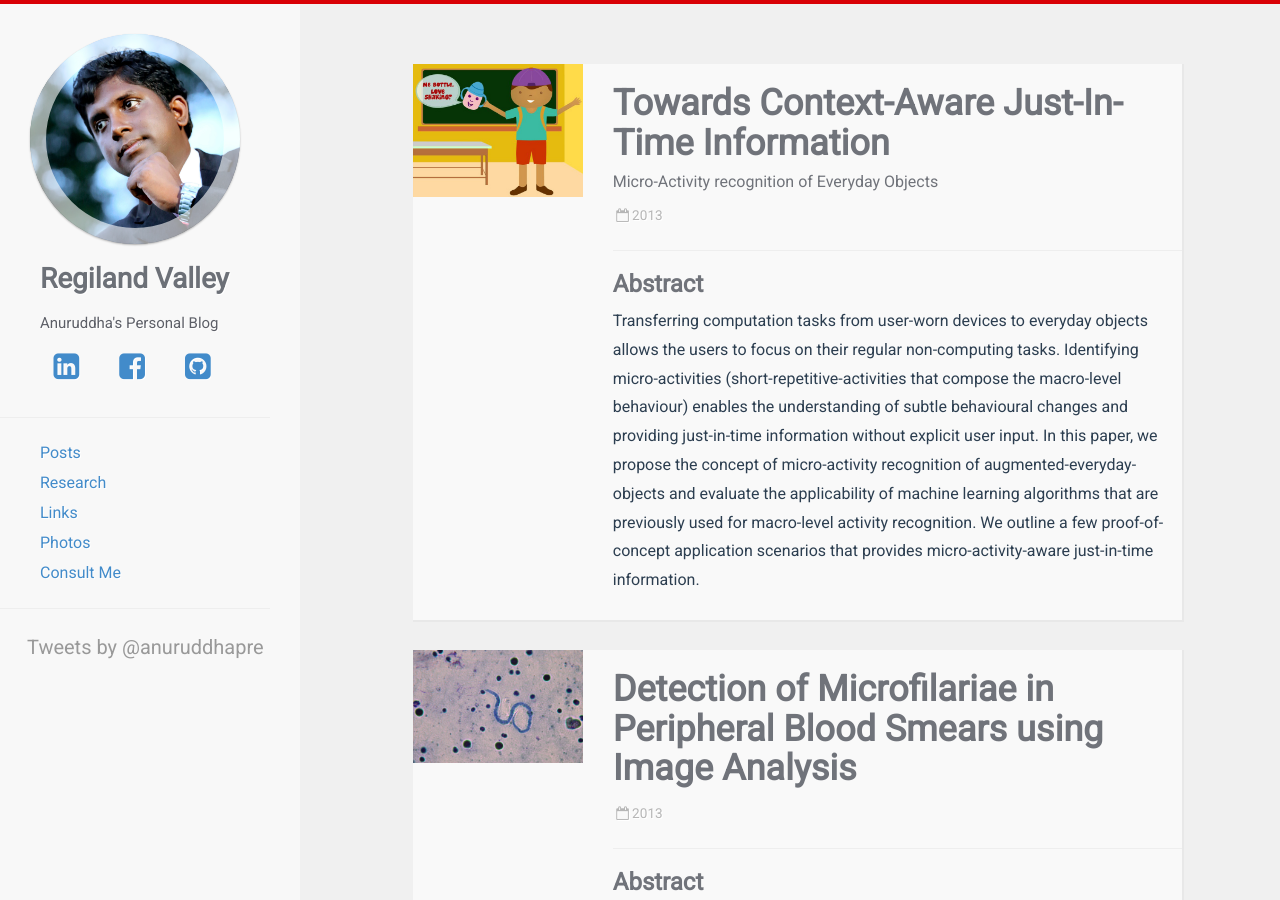
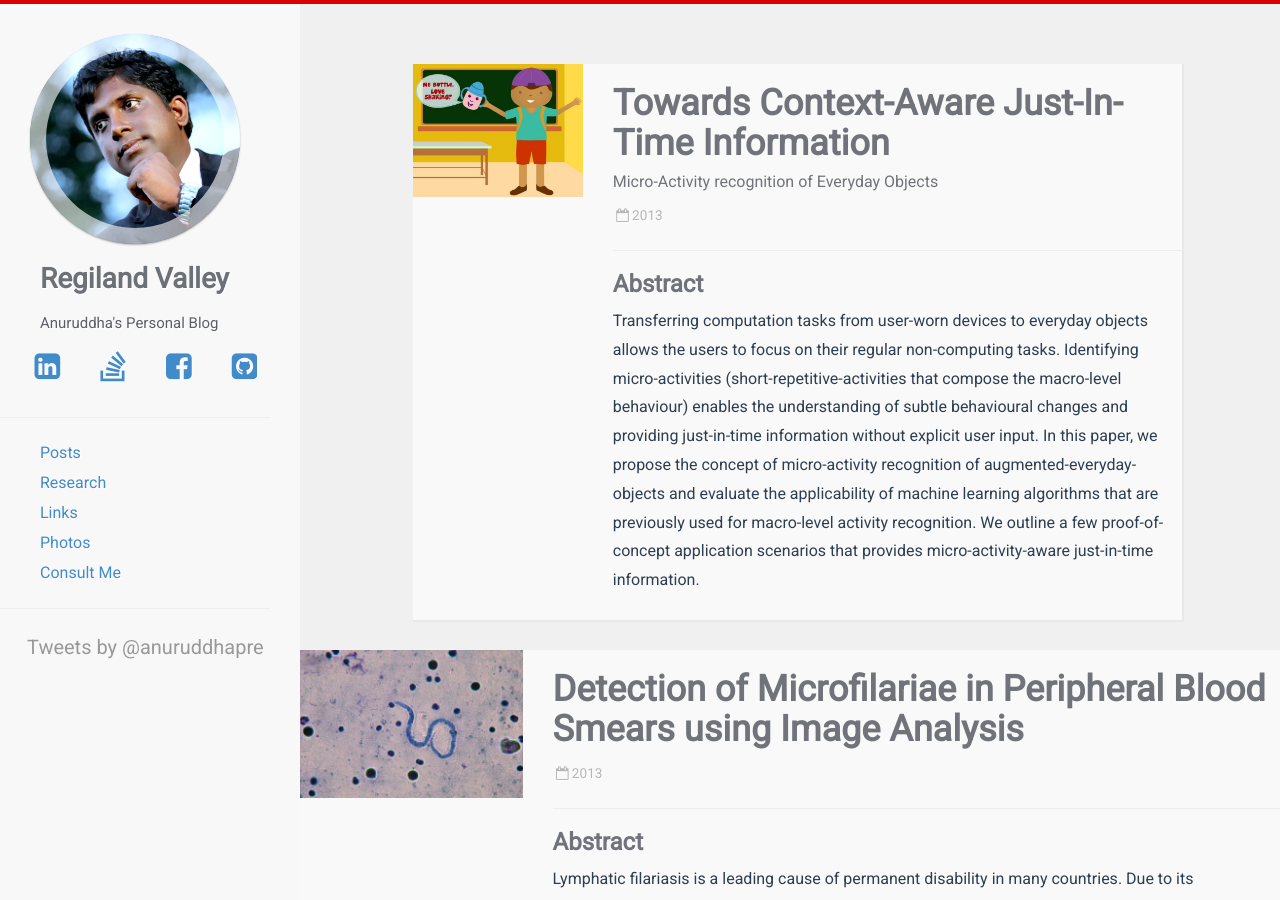
Before and after one commit to apremalal/apremalal.github.io, a Jekyll site: the page built from research.html, in a window 1280 px wide and 900 px high. Built offline with Jekyll 4.4.1, drawn with Linux system fonts in a browser that asks for light colours; nearby versions of some CDN libraries; comment, search, counter and statistics services are not loaded.

Commit message:
added links to SO

```diff
--- a/_config.yml
+++ b/_config.yml
@@ -3,8 +3,9 @@ author: Anuruddha Premalal
 baseurl:
 description: Anuruddha's Personal Blog
 github: http://www.github.com/apremalal
+stackoverflow: https://stackoverflow.com/users/1400204/anuruddha
 twitter: http://www.twitter.com/apremalal
-facebook: http://www.facebook.com
+facebook: http://www.facebook.com/apremalal
 linkedin: http://www.linkedin.com/in/apremalal/
 email: anuruddhapremalal[at]gmail.com
 location: 42°2'16"N   70°12'47"W
--- a/_includes/navigation.html
+++ b/_includes/navigation.html
@@ -37,8 +37,9 @@
    </div>
     <li class="sidebar-brand"><a href="{{ site.baseurl }}/"><h1 class="brand">{{ site.name }}</h1></a><h3>{{ site.description }}</h3></li>
     <div id="social-wrapper">
-      <ul style="display:inline-flex;list-style-type:none;margin-left:5%;padding:0;overflow:hidden;">
+      <ul style="display:inline-flex;list-style-type:none;margin-left:-2%;padding:0;overflow:hidden;">
        <li> <a target="_blank" href="{{ site.linkedin }}"><i class="fa fa-2x fa-linkedin-square"></i></a> </li>
+       <li> <a target="_blank" href="{{ site.stackoverflow }}"><i class="fa fa-2x fa-stack-overflow"></i></a></li>
        <li> <a target="_blank" href="{{ site.facebook }}"><i class="fa fa-2x fa-facebook-square"></i></a></li>
        <li> <a target="_blank" href="{{ site.github }}"><i class="fa fa-2x fa-github-square"></i></a> </li>
      </ul>
--- a/about.html
+++ b/about.html
@@ -18,8 +18,7 @@ title: About
         <div class="col-12 letter">
           <h1>Hello There!</span></h1>
           <div class="col-md-12" style="margin-bottom:60px;">
-            <span class="about-medium">I like to build and improve software that solves real-world business problems and creates a positive experience for users, as well as having a positive business impact for the organization. I get inspired by a high-productivity/innovative work culture—walking the line between perfection and a getting-it-done mentality.
-            </span>
+            <span class="about-medium">I like to build and improve software that solves real-world business problems and creates a positive experience for users, as well as having a positive business impact for the organization. I get inspired by a high-productivity/innovative work culture—walking the line between perfection and a getting-it-done mentality.</span>
             <br/><br/>
             <span>
               <ul>
--- a/research.html
+++ b/research.html
@@ -17,7 +17,7 @@ title: Research
           <div class="post">
             <h3>Introduction</h3>
             <p>Ubiquitous computing intends to increase the use of computers by making them accessible from anywhere in the physical environment at anytime yet without drawing user’s attention. Recent boom of wearable devices such as smart-watches, smart-glasses attempt to overcome this issue by proposing interactions that require minimal user involvement. However, in instances where people interact with shared physical objects in common spaces, it is more practical to augment the objects rather than humans. For example, in a library, attaching a sensor to a book is more realistic than having each library user wear a special device. The way we interact with everyday-physical-object consists of sequences of short-repetitive-activities which we refer to as micro-activities. A collection of micro-activities make up one macro level activity, which is typically tested in activity recognition research. For instance, cycling can be thought of as a sequence of micro-activities such as accelerating, decelerating, turning, standing still, falling, etc. A rapid intermittent acceleration and deceleration trigger a turbulent ride while constant speed triggers a steady one although both situations fall under the category of cycling at macro level. For understanding such delicate behavioral changes of everyday objects, recognition of underlying micro-activities is of much importance.</p>
-            <a type="button" class="btn btn-success btn-sm" target="_blank" href="http://dl.acm.org/citation.cfm?id=2686678">Read the full paper</a
+            <a type="button" class="btn btn-success btn-sm" target="_blank" href="http://dl.acm.org/citation.cfm?id=2686678">Read the full paper</a>
           </div>
         </div>
       </div>
```
